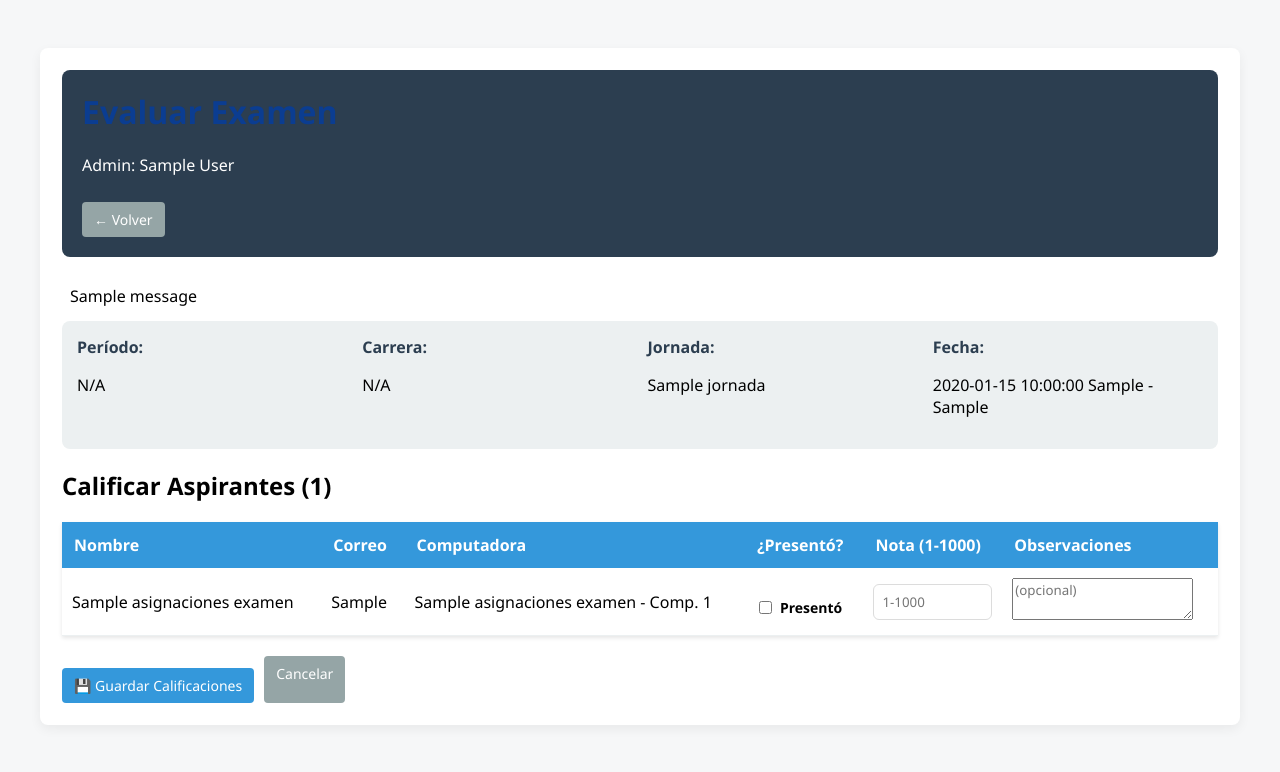
After one commit to DanielR06/Sistema-SIPU---GRUPO-2, a Flask app: page /admin/evaluar-examen/1 in a window 1280 px wide. The commit adds this page. Shown: the top 772 px of the page. Run offline with Flask 3, Linux system fonts and the light colour scheme; the visitor is signed in with stand-in values (Sample User, id 1); one stand-in notice (Sample message) is shown; a database or web service that is not in the repository returns one stand-in record (values such as "Sample title").

Commit message:
Add: Calificaciones de examen

```diff
--- a/sipu/infrastructure/repositories.py
+++ b/sipu/infrastructure/repositories.py
@@ -180,3 +180,30 @@ class MongoSipuRepository(ISipuRepository):
         except Exception as e:
             print(f"Error al eliminar asignaciones: {e}")
             return False
+
+    def guardar_calificacion(self, asignacion_id: str, presentó: bool, nota: int, observaciones: str) -> bool:
+        """Guarda la calificación de un aspirante."""
+        try:
+            from datetime import datetime
+
+            estado = 'Presentado' if presentó else 'No presentado'
+
+            actualizar = {
+                'estado': estado,
+                'nota': nota if presentó else None,
+                'observaciones': observaciones,
+                'fecha_evaluacion': datetime.now().isoformat() if presentó else None
+            }
+
+            result = self.db.asignaciones_examen.update_one(
+                {'id': asignacion_id},
+                {'$set': actualizar}
+            )
+            return result.acknowledged
+        except Exception as e:
+            print(f"Error al guardar calificación: {e}")
+            return False
+
+    def obtener_calificaciones_aspirante(self, correo: str):
+        """Obtiene todas las calificaciones de un aspirante."""
+        return list(self.db.asignaciones_examen.find({'aspirante_correo': correo}))
--- a/sipu/infrastructure/routes/sipu_routes.py
+++ b/sipu/infrastructure/routes/sipu_routes.py
@@ -400,3 +400,55 @@ def mis_examenes():
     return render_template('mis_examenes.html',
                          user=session.get('user'),
                          examen=examen_asignado)
+
+@bp.route('/admin/evaluar-examen/<examen_id>', methods=['GET', 'POST'])
+def evaluar_examen(examen_id):
+    """Admin califica a los aspirantes de un examen."""
+    if 'user' not in session or session.get('rol') != 'admin':
+        return redirect(url_for('auth.login'))
+
+    if request.method == 'POST':
+        # Procesar calificaciones
+        asignaciones = sipu_service.repository.obtener_asignaciones_por_examen(examen_id)
+
+        for asignacion in asignaciones:
+            asignacion_id = asignacion['id']
+
+            # Obtener datos del formulario
+            presentó = request.form.get(f'presentó_{asignacion_id}') == 'on'
+            nota = request.form.get(f'nota_{asignacion_id}', '')
+            observaciones = request.form.get(f'observaciones_{asignacion_id}', '')
+
+            # Validar y guardar
+            nota_int = None
+            if presentó and nota:
+                try:
+                    nota_int = int(nota)
+                    if not (1 <= nota_int <= 1000):
+                        flash(f"Nota inválida para {asignacion['aspirante_nombre']}: debe estar entre 1-1000", 'danger')
+                        continue
+                except ValueError:
+                    flash(f"Nota inválida para {asignacion['aspirante_nombre']}", 'danger')
+                    continue
+
+            sipu_service.guardar_calificacion_aspirante(asignacion_id, presentó, nota_int, observaciones)
+
+        flash('Calificaciones guardadas correctamente', 'success')
+        return redirect(url_for('main.ver_asignaciones_examen', examen_id=examen_id))
+
+    # GET: Mostrar formulario de evaluación
+    examen = sipu_service.repository.obtener_examen_por_id(examen_id)
+    asignaciones = sipu_service.repository.obtener_asignaciones_por_examen(examen_id)
+
+    # Mapear nombres completos
+    periodos = {p['id']: p['nombre'] for p in sipu_service.repository.obtener_periodos()}
+    carreras = {c['id']: c['nombre'] for c in sipu_service.repository.obtener_carreras()}
+
+    if examen:
+        examen['periodo_nombre'] = periodos.get(examen.get('periodo'), 'N/A')
+        examen['carrera_nombre'] = carreras.get(examen.get('carrera'), 'N/A')
+
+    return render_template('evaluar_examen.html',
+                         user=session.get('user'),
+                         examen=examen,
+                         asignaciones=asignaciones)
--- /dev/null
+++ b/sipu/templates/evaluar_examen.html
@@ -0,0 +1,190 @@
+<!doctype html>
+<html lang="es">
+  <head>
+    <meta charset="utf-8">
+    <meta name="viewport" content="width=device-width, initial-scale=1">
+    <title>Evaluar Examen - SIPU</title>
+    <link rel="stylesheet" href="{{ url_for('static', filename='styles.css') }}">
+    <style>
+      .header-admin {
+        background-color: #2c3e50;
+        color: white;
+        padding: 20px;
+        margin-bottom: 20px;
+        border-radius: 8px;
+      }
+      .examen-info {
+        background-color: #ecf0f1;
+        padding: 15px;
+        border-radius: 8px;
+        margin-bottom: 20px;
+        display: grid;
+        grid-template-columns: 1fr 1fr 1fr 1fr;
+        gap: 15px;
+      }
+      .info-item strong {
+        display: block;
+        color: #2c3e50;
+        margin-bottom: 5px;
+      }
+      table {
+        width: 100%;
+        border-collapse: collapse;
+        background-color: white;
+        box-shadow: 0 2px 4px rgba(0,0,0,0.1);
+      }
+      table th {
+        background-color: #3498db;
+        color: white;
+        padding: 12px;
+        text-align: left;
+        font-weight: bold;
+      }
+      table td {
+        padding: 10px;
+        border-bottom: 1px solid #ecf0f1;
+      }
+      table tr:hover {
+        background-color: #f9f9f9;
+      }
+      .form-group {
+        display: flex;
+        flex-direction: column;
+        gap: 5px;
+      }
+      .form-group input,
+      .form-group textarea {
+        padding: 6px;
+        border: 1px solid #bdc3c7;
+        border-radius: 4px;
+        font-size: 13px;
+      }
+      .form-group input[type="checkbox"] {
+        width: auto;
+      }
+      .button {
+        padding: 8px 12px;
+        border: none;
+        border-radius: 4px;
+        cursor: pointer;
+        font-size: 14px;
+        text-decoration: none;
+        display: inline-block;
+      }
+      .button.primary {
+        background-color: #3498db;
+        color: white;
+      }
+      .button.primary:hover {
+        background-color: #2980b9;
+      }
+      .button.secondary {
+        background-color: #95a5a6;
+        color: white;
+      }
+      .button.secondary:hover {
+        background-color: #7f8c8d;
+      }
+      .button-group {
+        display: flex;
+        gap: 10px;
+        margin-top: 20px;
+      }
+      .checkbox-label {
+        display: flex;
+        align-items: center;
+        gap: 5px;
+        font-size: 14px;
+      }
+    </style>
+  </head>
+  <body>
+    <main class="container">
+      <div class="header-admin">
+        <h1>Evaluar Examen</h1>
+        <p>Admin: {{ user }}</p>
+        <a href="{{ url_for('main.admin_examenes') }}" class="button secondary" style="margin-top: 10px;">← Volver</a>
+      </div>
+
+      {% with messages = get_flashed_messages(with_categories=true) %}
+        {% if messages %}
+          {% for category, message in messages %}
+            <div class="alert alert-{{ category }}">{{ message }}</div>
+          {% endfor %}
+        {% endif %}
+      {% endwith %}
+
+      {% if examen %}
+        <div class="examen-info">
+          <div class="info-item">
+            <strong>Período:</strong>
+            <p>{{ examen.periodo_nombre }}</p>
+          </div>
+          <div class="info-item">
+            <strong>Carrera:</strong>
+            <p>{{ examen.carrera_nombre }}</p>
+          </div>
+          <div class="info-item">
+            <strong>Jornada:</strong>
+            <p>{{ examen.jornada }}</p>
+          </div>
+          <div class="info-item">
+            <strong>Fecha:</strong>
+            <p>{{ examen.fecha }} {{ examen.hora_inicio }} - {{ examen.hora_fin }}</p>
+          </div>
+        </div>
+      {% endif %}
+
+      <h2>Calificar Aspirantes ({{ asignaciones|length }})</h2>
+
+      {% if asignaciones %}
+        <form method="POST">
+          <table>
+            <thead>
+              <tr>
+                <th>Nombre</th>
+                <th>Correo</th>
+                <th>Computadora</th>
+                <th>¿Presentó?</th>
+                <th>Nota (1-1000)</th>
+                <th>Observaciones</th>
+              </tr>
+            </thead>
+            <tbody>
+              {% for asignacion in asignaciones %}
+                <tr>
+                  <td>{{ asignacion.aspirante_nombre }}</td>
+                  <td>{{ asignacion.aspirante_correo }}</td>
+                  <td>{{ asignacion.lab_nombre }} - Comp. {{ asignacion.num_computadora }}</td>
+                  <td>
+                    <div class="form-group" style="flex-direction: row; margin: 0;">
+                      <label class="checkbox-label">
+                        <input type="checkbox" name="presentó_{{ asignacion.id }}" value="on">
+                        Presentó
+                      </label>
+                    </div>
+                  </td>
+                  <td>
+                    <input type="number" name="nota_{{ asignacion.id }}" min="1" max="1000" placeholder="1-1000">
+                  </td>
+                  <td>
+                    <textarea name="observaciones_{{ asignacion.id }}" rows="2" placeholder="(opcional)"></textarea>
+                  </td>
+                </tr>
+              {% endfor %}
+            </tbody>
+          </table>
+
+          <div class="button-group">
+            <button type="submit" class="button primary">💾 Guardar Calificaciones</button>
+            <a href="{{ url_for('main.admin_examenes') }}" class="button secondary">Cancelar</a>
+          </div>
+        </form>
+      {% else %}
+        <div style="background-color: #fff3cd; border: 1px solid #ffeaa7; padding: 15px; border-radius: 4px; color: #856404;">
+          <p>No hay aspirantes asignados a este examen.</p>
+        </div>
+      {% endif %}
+    </main>
+  </body>
+</html>
--- a/sipu/templates/ver_asignaciones_examen.html
+++ b/sipu/templates/ver_asignaciones_examen.html
@@ -101,6 +101,11 @@
       <h2>Aspirantes Asignados ({{ asignaciones|length }})</h2>
 
       {% if asignaciones %}
+        <div style="margin-bottom: 20px;">
+          <a href="{{ url_for('main.evaluar_examen', examen_id=examen.id) }}" class="button primary">
+            📝 Calificar Aspirantes
+          </a>
+        </div>
         <table>
           <thead>
             <tr>
```
Also changed, not shown: sipu/application/services.py (+45 -3 lines), sipu/domain/models.py (+34 -1 lines), sipu/templates/mis_calificaciones.html (added, +180 -0 lines), sipu/templates/mis_examenes.html (+26 -1 lines).
